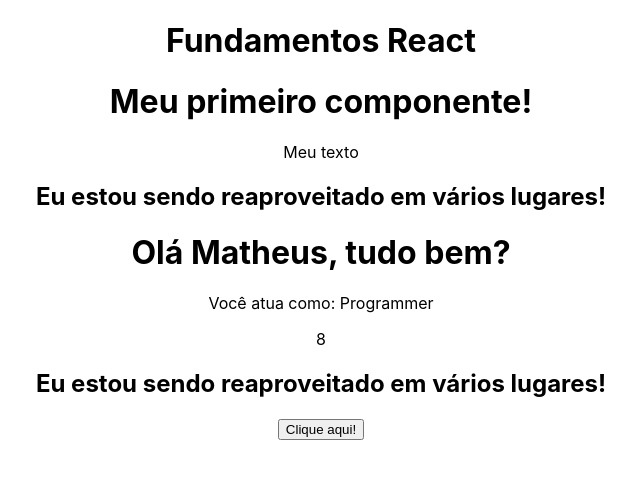
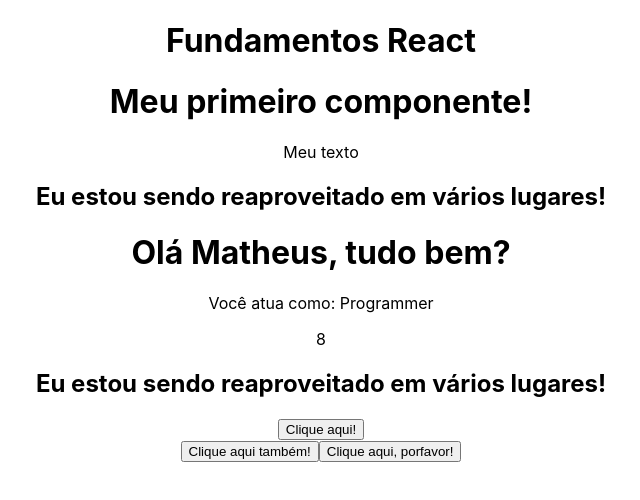
Before and after one commit to VitoriaNauanda/Curso_React, a React (Create React App) app in the folder 2_FUNDAMENTOS/fundamentos/: page / in a window 1280 px wide. Shown: the top 500 px of the page, without its empty margins (319-959 px from the left). Built offline with nearby package versions, Linux system fonts and the light colour scheme.

Commit message:
Implementando funções no evento

```diff
--- a/2_FUNDAMENTOS/fundamentos/src/components/Events.js
+++ b/2_FUNDAMENTOS/fundamentos/src/components/Events.js
@@ -1,5 +1,6 @@
 const Events = () => {
-    const handleMyEvent = () => {
+    const handleMyEvent = (e) => {
+        console.log(e);
         console.log("Ativou o evento!");
     }
     return (
@@ -7,7 +8,20 @@ const Events = () => {
             <div>
                 <button onClick={handleMyEvent}>Clique aqui!</button>
             </div>
+            <div>
+                <button onClick={()=> console.log("Clicou")}>
+                    Clique aqui também!
+                </button>
+                <button onClick={()=>{
+                    if(true){
+                        console.log("Isso não deveria existir")
+                    }
+                }}
+                >
+                    Clique aqui, porfavor!
+                </button>
+            </div>
         </div>
     )
 }
-export default Events;
+export default Events
```
